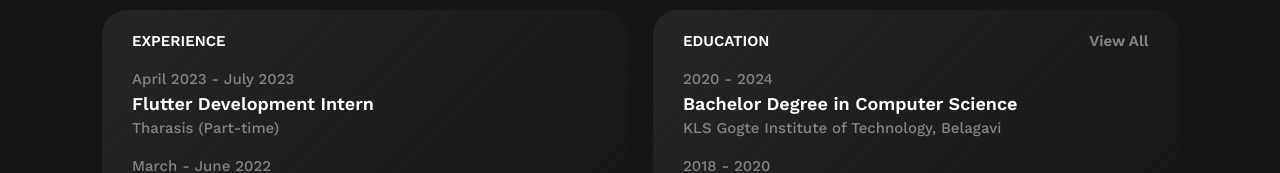
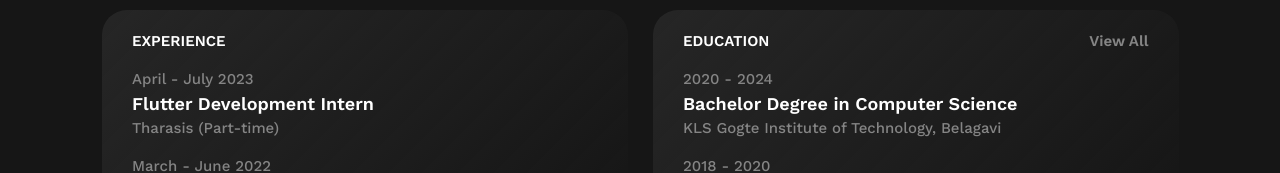
Before and after one commit to SBTopZZZ-LG/react-portfolio, a React (Create React App) app: page /about-me in a window 1280 px wide. Shown: the part 417-590 px from the top of the page. Built offline with nearby package versions, Linux system fonts and the light colour scheme.

Commit message:
refactor: reformat date

```diff
--- a/src/Assets/Datasets/aboutMePage.json
+++ b/src/Assets/Datasets/aboutMePage.json
@@ -5,7 +5,7 @@
 	},
 	"experienceCard": [
 		{
-			"date": ["April 2023", "July 2023"],
+			"date": ["April", "July 2023"],
 			"title": "Flutter Development Intern",
 			"company": "Tharasis (Part-time)"
 		},
--- a/src/Assets/Datasets/credentialsPage.js
+++ b/src/Assets/Datasets/credentialsPage.js
@@ -19,7 +19,7 @@ const dataset = {
 	},
 	"experience": [
 		{
-			"date": ["April 2023", "July 2023"],
+			"date": ["April", "July 2023"],
 			"title": "Flutter Development Intern",
 			"company": "Tharasis (Part-time)",
 			"description": [
```
